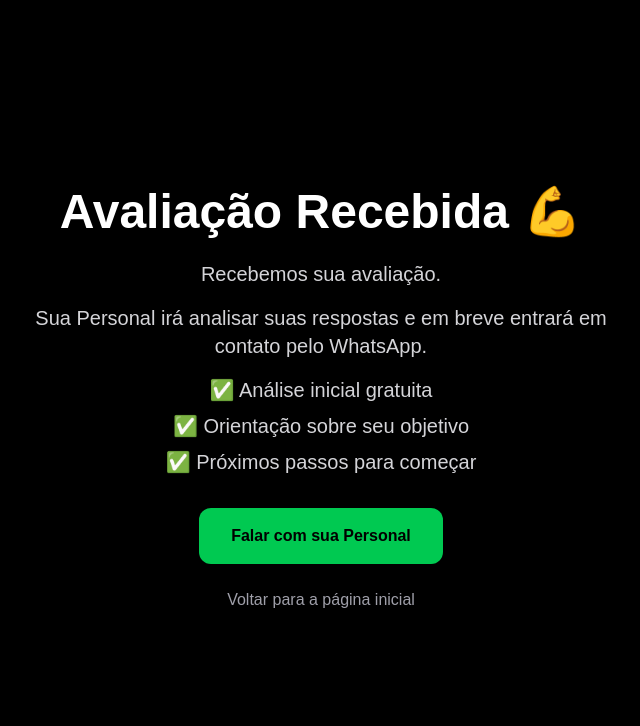
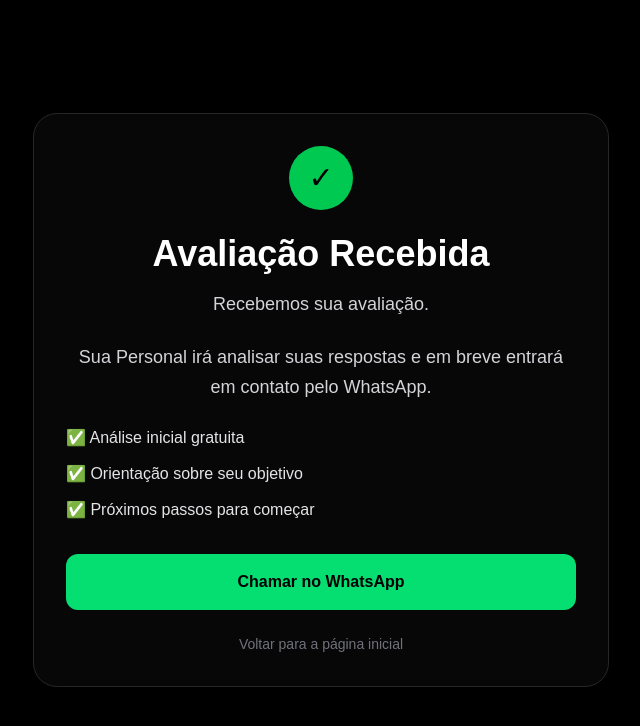
Before and after one commit to dominguesinglid-stack/leadify, a Next.js app: page /juliana/obrigado in a window 1280 px wide. Shown: the top 726 px of the page, without its empty margins (319-959 px from the left). Built offline with nearby package versions, Linux system fonts and the light colour scheme.

Commit message:
Finaliza fluxo Juliana: telegram, página obrigado e ajustes visuais

```diff
--- a/app/api/telegram/route.ts
+++ b/app/api/telegram/route.ts
@@ -3,16 +3,15 @@ export async function POST(req: Request) {
     const body = await req.json();
 
     const mensagem = `
-🚀 NOVO LEAD LEADIFY
+💪 NOVA AVALIAÇÃO JULIANA
 
 👤 Nome: ${body.nome}
-🎯 Segmento: ${body.empresa}
-📧 E-mail: ${body.email}
 📱 WhatsApp: ${body.whatsapp}
+🎯 Objetivo: ${body.empresa?.replace("Avaliação Juliana - ", "")}
 
 📅 ${new Date().toLocaleString("pt-BR")}
 
-🟢 Lead aguardando contato
+🟢 Aguardando contato
 `;
 
     const resposta = await fetch(
--- a/app/juliana/obrigado/page.tsx
+++ b/app/juliana/obrigado/page.tsx
@@ -2,40 +2,44 @@ import Link from "next/link";
 
 export default function ObrigadoPage() {
   return (
-    <main className="min-h-screen bg-black text-white flex items-center justify-center p-6">
-      <div className="max-w-xl text-center">
-        <h1 className="text-5xl font-bold mb-6">
-          Avaliação Recebida 💪
+    <main className="min-h-screen bg-black text-white flex items-center justify-center px-6 py-16">
+      <div className="w-full max-w-xl rounded-3xl border border-zinc-800 bg-zinc-950/80 p-8 text-center shadow-2xl">
+        <div className="mx-auto mb-6 flex h-16 w-16 items-center justify-center rounded-full bg-green-500 text-3xl text-black">
+          ✓
+        </div>
+
+        <h1 className="mb-4 text-4xl font-bold">
+          Avaliação Recebida
         </h1>
 
-        <div className="text-zinc-300 text-xl mb-8 space-y-4">
-          <p>Recebemos sua avaliação.</p>
-
-          <p>
-            Sua Personal irá analisar suas respostas e em breve entrará em
-            contato pelo WhatsApp.
+        <p className="mb-6 text-lg leading-relaxed text-zinc-300">
+  Recebemos sua avaliação.
 </p>
 
-          <div className="space-y-2">
+<p className="mb-6 text-lg leading-relaxed text-zinc-300">
+  Sua Personal irá analisar suas respostas e em breve entrará em contato pelo WhatsApp.
+</p>
+
+        <div className="mb-8 space-y-3 text-left text-zinc-200">
           <p>✅ Análise inicial gratuita</p>
           <p>✅ Orientação sobre seu objetivo</p>
           <p>✅ Próximos passos para começar</p>
         </div>
-        </div>
 
         <a
-          href="https://wa.me/5511999999999"
+  href="https://wa.me/5521996294781?text=Olá%20Juliana!%20Acabei%20de%20enviar%20minha%20avaliação%20e%20gostaria%20de%20receber%20mais%20informações%20sobre%20o%20acompanhamento."
   target="_blank"
-          className="inline-block rounded-xl bg-green-500 px-8 py-4 text-black font-bold"
+  className="block rounded-xl bg-green-400 px-8 py-4 font-bold text-black transition hover:bg-green-300"
 >
-          Falar com sua Personal
+  Chamar no WhatsApp
 </a>
 
-        <div className="mt-6">
-          <Link href="/juliana" className="text-zinc-400 hover:text-white">
+        <Link
+          href="/juliana"
+          className="mt-6 block text-sm text-zinc-500 hover:text-white"
+        >
           Voltar para a página inicial
         </Link>
-        </div>
       </div>
     </main>
   );
--- a/app/layout.tsx
+++ b/app/layout.tsx
@@ -1,18 +1,12 @@
 import type { Metadata } from "next";
-import { Geist, Geist_Mono } from "next/font/google";
+import { Montserrat } from "next/font/google";
 import "./globals.css";
 
-const geistSans = Geist({
-  variable: "--font-geist-sans",
+const montserrat = Montserrat({
   subsets: ["latin"],
 });
 
-const geistMono = Geist_Mono({
-  variable: "--font-geist-mono",
-  subsets: ["latin"],
-});
-
-export const metadata = {
+export const metadata: Metadata = {
   title: "Leadify | Automação para WhatsApp",
   description: "Capture leads e automatize atendimentos pelo WhatsApp.",
 };
@@ -24,10 +18,12 @@ export default function RootLayout({
 }>) {
   return (
     <html
-      lang="en"
-      className={`${geistSans.variable} ${geistMono.variable} h-full antialiased`}
+      lang="pt-BR"
+      className={`${montserrat.className} h-full antialiased`}
     >
-      <body className="min-h-full flex flex-col">{children}</body>
+      <body className="min-h-full flex flex-col">
+        {children}
+      </body>
     </html>
   );
 }
```
Lines whose indentation alone changed are shown as unchanged.
